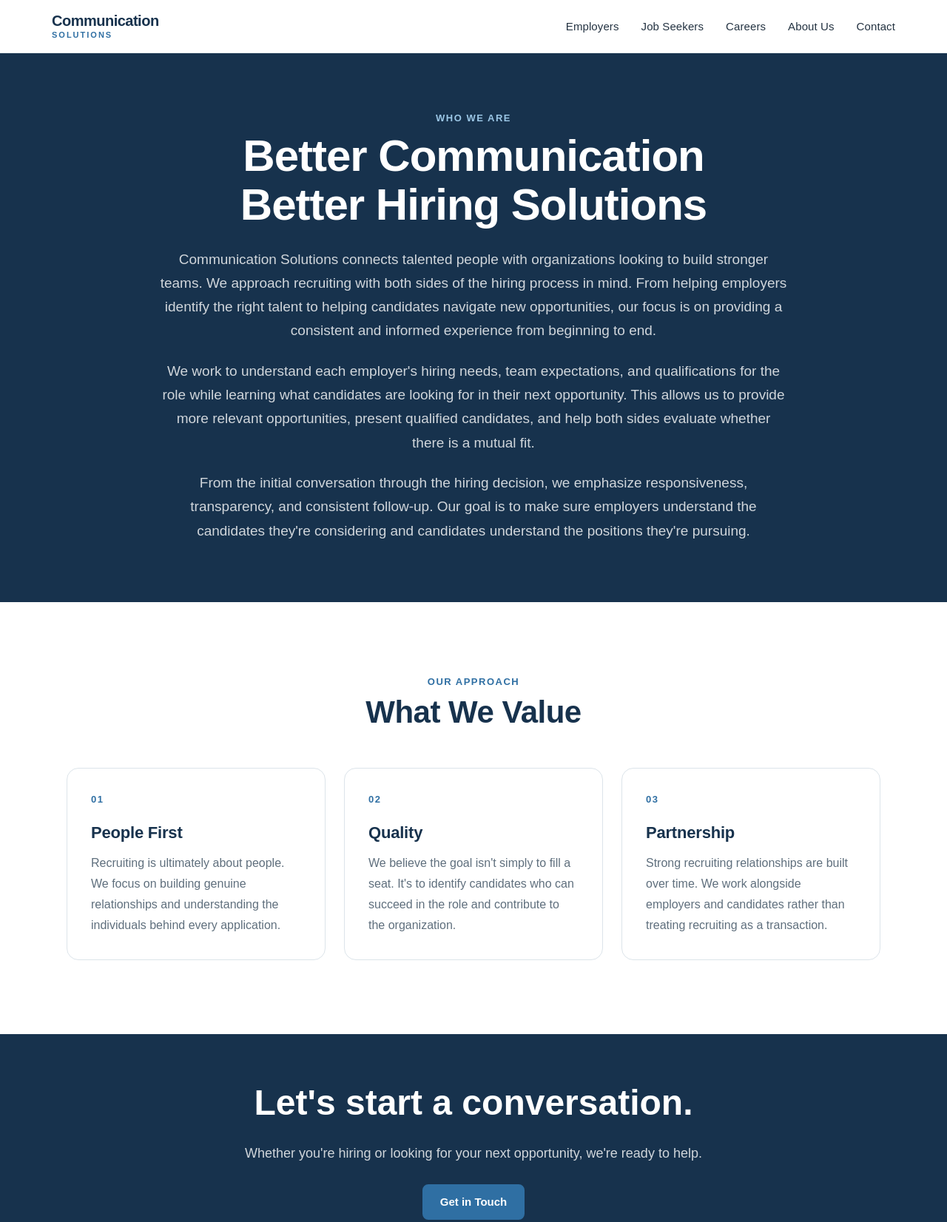
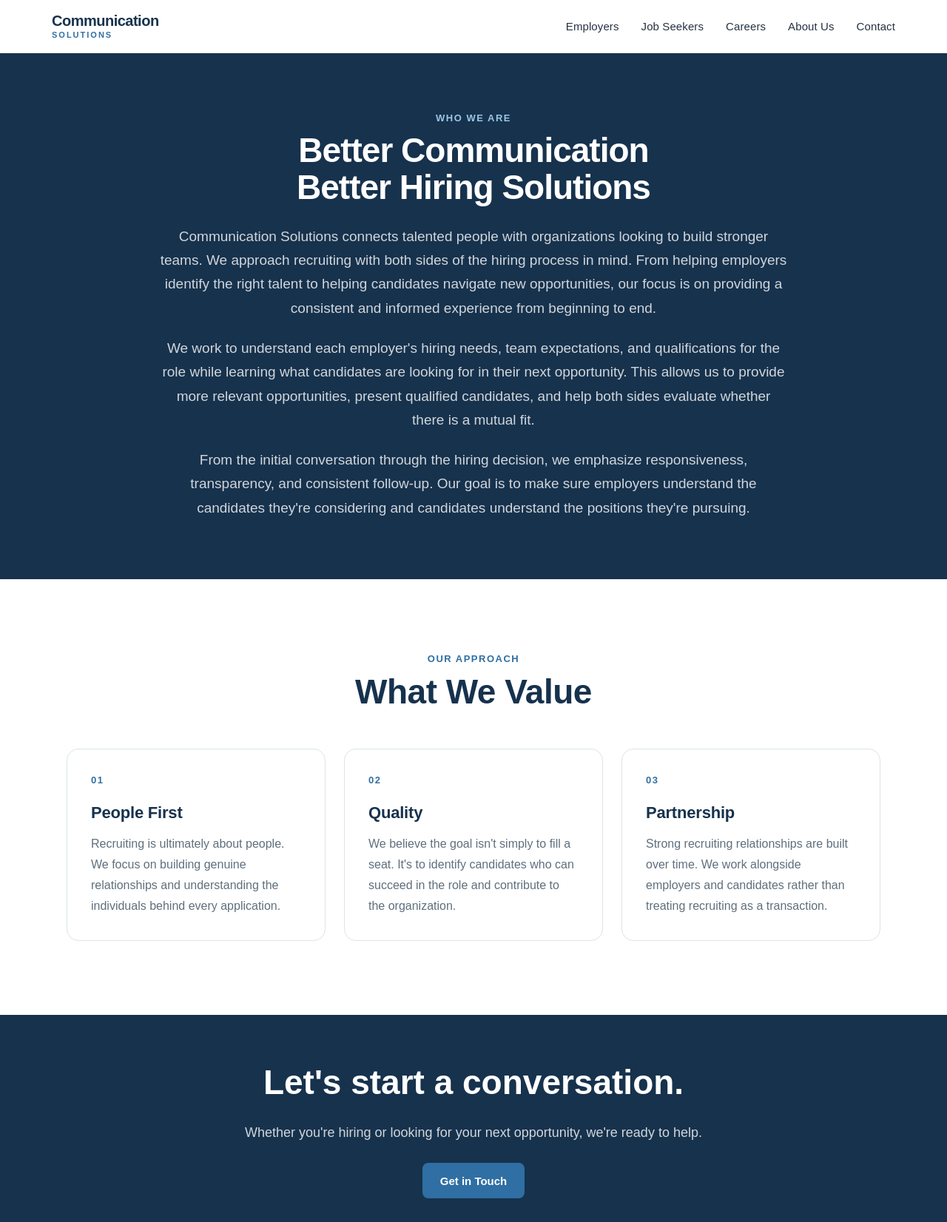
Before and after one commit to communicationsolutions1939/Communication-Solutions, a plain HTML site: page about.html in a window 1280 px wide. Shown: the top 1652 px of the page at 74% size. Drawn offline with Linux system fonts and the light colour scheme.

Commit message:
Standardize website heading sizes

```diff
--- a/css/style.css
+++ b/css/style.css
@@ -234,7 +234,7 @@ header {
 .page-content h1 {
     margin-bottom: 25px;
     color: var(--white);
-    font-size: clamp(40px, 5vw, 60px);
+    font-size: clamp(32px, 4vw, 46px);
     line-height: 1.1;
     letter-spacing: -1px;
 }
@@ -326,7 +326,7 @@ header {
 
     color: var(--navy);
 
-    font-size: clamp(32px, 4vw, 48px);
+    font-size: clamp(32px, 4vw, 46px);
 
     line-height: 1.15;
 
@@ -362,7 +362,7 @@ header {
 
     color: var(--navy);
 
-    font-size: clamp(36px, 4vw, 42px);
+    font-size: clamp(32px, 4vw, 46px);
 
     line-height: 1.15;
 
@@ -1104,7 +1104,7 @@ body:has(.employer-inquiry-section) .page-hero {
     max-width: 850px;
     margin: 0 auto 28px;
     color: var(--white);
-    font-size: clamp(32px, 4vw, 48px);
+    font-size: clamp(32px, 4vw, 46px);
     line-height: 1.05;
     letter-spacing: -1.5px;
 }
```
